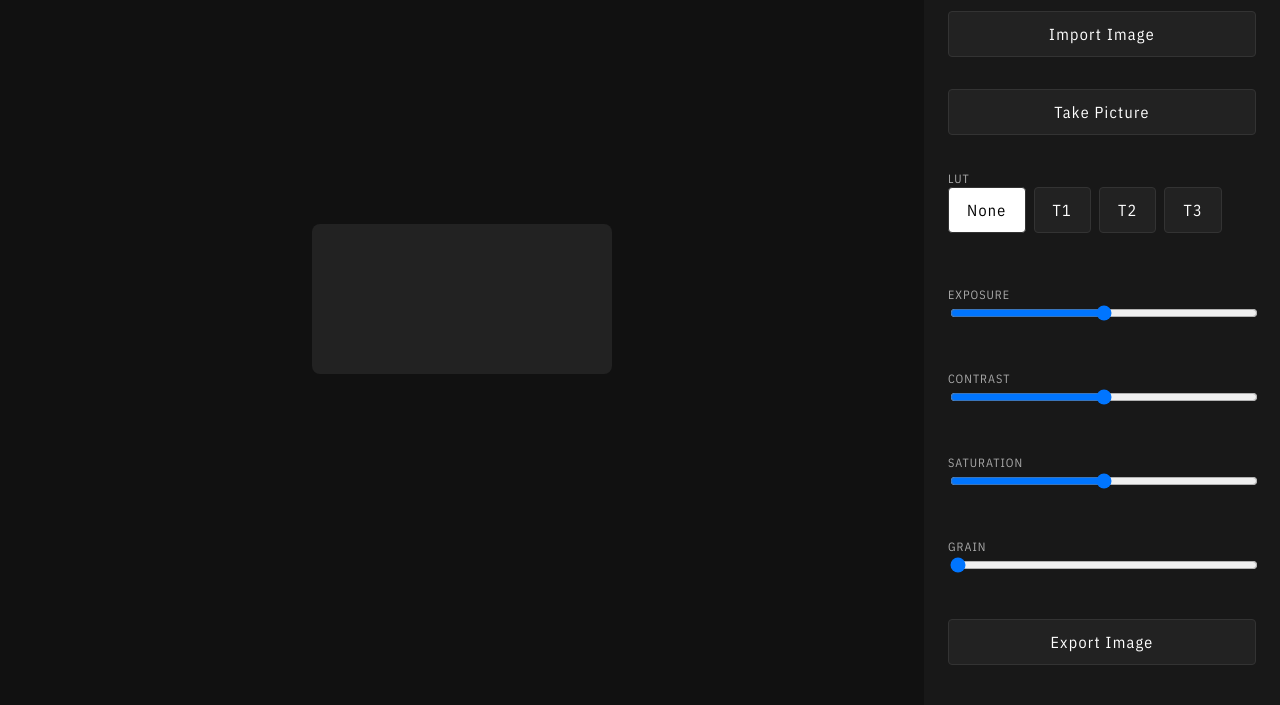
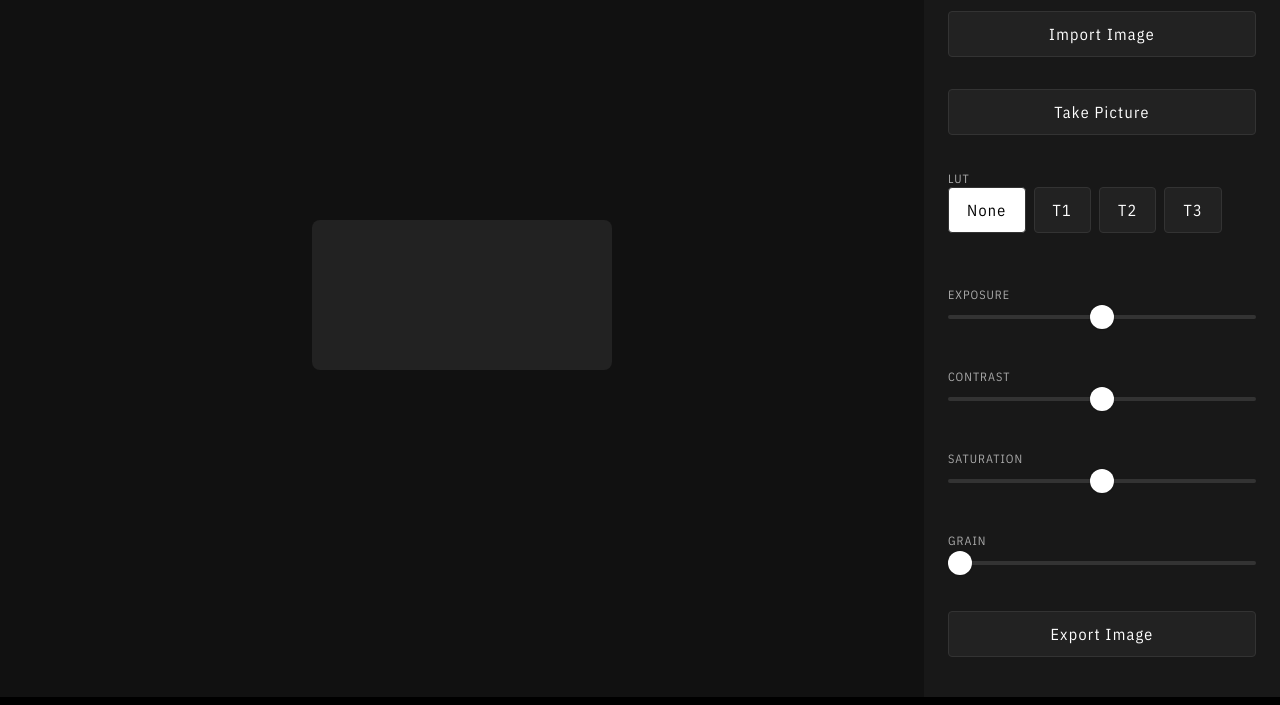
Before and after one commit to Gevaux-Tristan/Signature, a plain HTML site: page index.html in a window 1280 px wide. Shown: the part 106-811 px from the top of the page. Drawn offline with nearby package versions, Linux system fonts and the light colour scheme.

Commit message:
Update index.html

```diff
--- a/index.html
+++ b/index.html
@@ -20,7 +20,50 @@
         #canvas { max-width: 100vw; max-height: 80vh; display: block; background: #222; border-radius: 8px; }
         .control-group { margin-bottom: 18px; }
         .control-group label { font-size: 12px; color: #aaa; text-transform: uppercase; letter-spacing: 1px; }
-        .control-group input[type=range] { width: 100%; touch-action: pan-x; }
+        .control-group input[type=range] {
+            width: 100%;
+            touch-action: pan-x;
+            -webkit-appearance: none;
+            background: transparent;
+            margin: 0;
+            padding: 0;
+        }
+        .control-group input[type=range]::-webkit-slider-thumb {
+            -webkit-appearance: none;
+            width: 24px;
+            height: 24px;
+            border-radius: 50%;
+            background: #fff;
+            cursor: pointer;
+            margin-top: -10px;
+            box-shadow: 0 0 2px rgba(0,0,0,0.3);
+        }
+        .control-group input[type=range]::-webkit-slider-runnable-track {
+            width: 100%;
+            height: 4px;
+            background: #333;
+            border-radius: 2px;
+            cursor: default;
+        }
+        .control-group input[type=range]::-moz-range-thumb {
+            width: 24px;
+            height: 24px;
+            border-radius: 50%;
+            background: #fff;
+            cursor: pointer;
+            border: none;
+            box-shadow: 0 0 2px rgba(0,0,0,0.3);
+        }
+        .control-group input[type=range]::-moz-range-track {
+            width: 100%;
+            height: 4px;
+            background: #333;
+            border-radius: 2px;
+            cursor: default;
+        }
+        .control-group input[type=range]:focus {
+            outline: none;
+        }
         .lut-list { display: flex; flex-wrap: wrap; gap: 8px; }
         .lut-btn, .file-btn, .export-btn {
             background: #222; color: #fff; border: 1px solid #333; border-radius: 4px; padding: 12px 18px; cursor: pointer; font-size: 16px; min-width: 56px; min-height: 44px;
```
